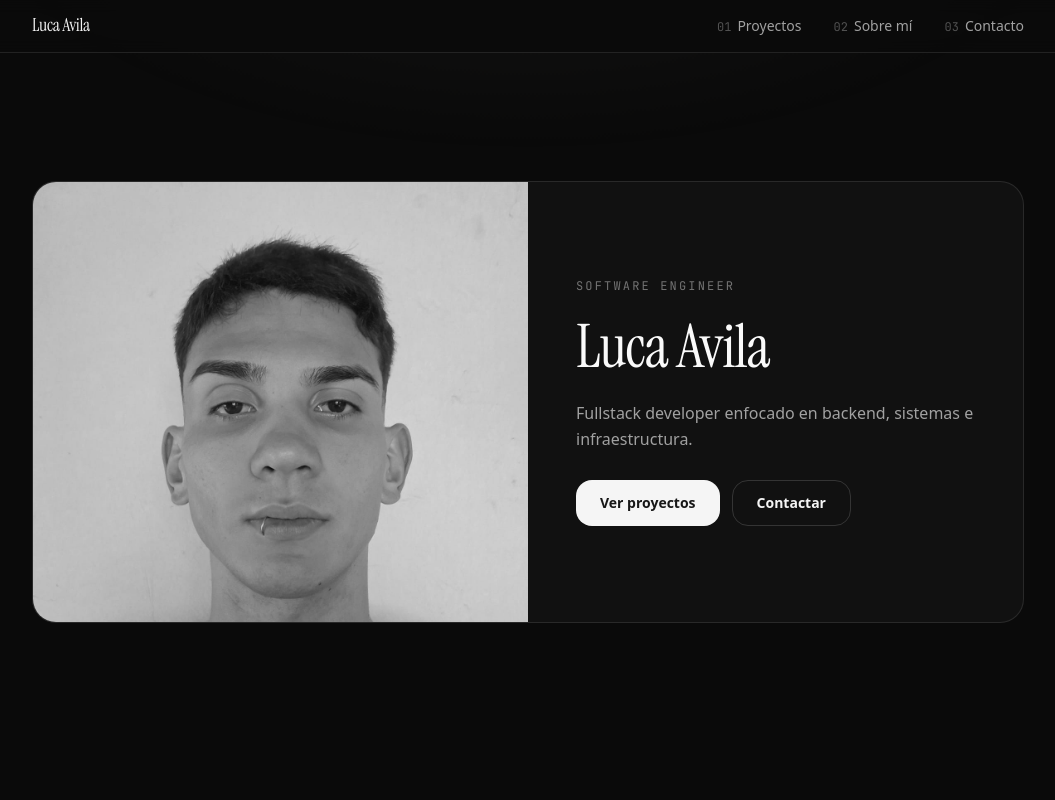
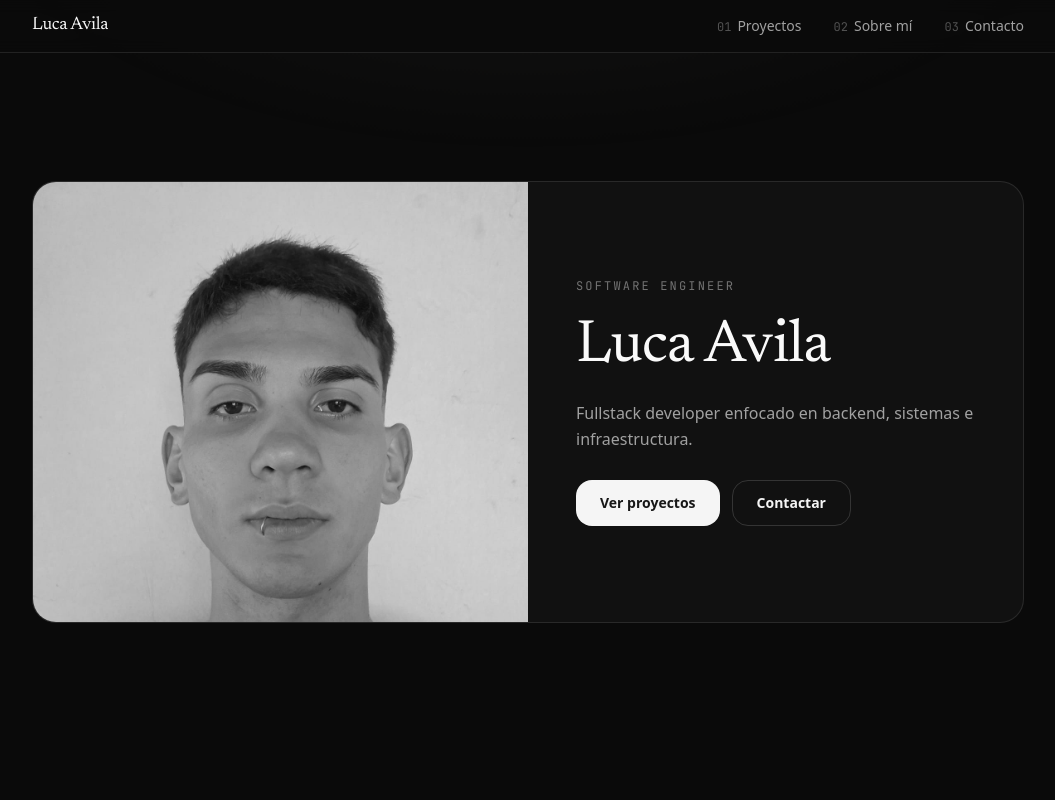
Before and after one commit to luca-avila/Portfolio, a Next.js app: page / in a window 1280 px wide. Shown: the top 800 px of the page, without its empty margins (112-1167 px from the left). Built offline with nearby package versions, Linux system fonts and the light colour scheme.

Commit message:
[ui] reemplazar Instrument Serif por Newsreader sobria

```diff
--- a/src/app/globals.css
+++ b/src/app/globals.css
@@ -5,8 +5,7 @@
   --color-background: #0a0a0a;
   --color-foreground: #f5f5f5;
   --ease-editorial: cubic-bezier(0.16, 1, 0.3, 1);
-  --font-editorial:
-    "Newsreader", "Instrument Serif", Georgia, "Times New Roman", serif;
+  --font-editorial: "Newsreader", Georgia, "Times New Roman", serif;
   --font-meta:
     "JetBrains Mono", "SF Mono", ui-monospace, SFMono-Regular, Menlo, monospace;
 }
--- a/src/app/layout.tsx
+++ b/src/app/layout.tsx
@@ -1,5 +1,5 @@
 import type { Metadata, Viewport } from "next";
-import { Instrument_Serif, JetBrains_Mono } from "next/font/google";
+import { Newsreader, JetBrains_Mono } from "next/font/google";
 import { profile } from "@/content/profile";
 import "./globals.css";
 
@@ -27,9 +27,9 @@ export const viewport: Viewport = {
   colorScheme: "dark",
 };
 
-const editorial = Instrument_Serif({
+const editorial = Newsreader({
   subsets: ["latin"],
-  weight: "400",
+  weight: ["400", "500"],
   variable: "--font-editorial",
   display: "swap",
 });
```
